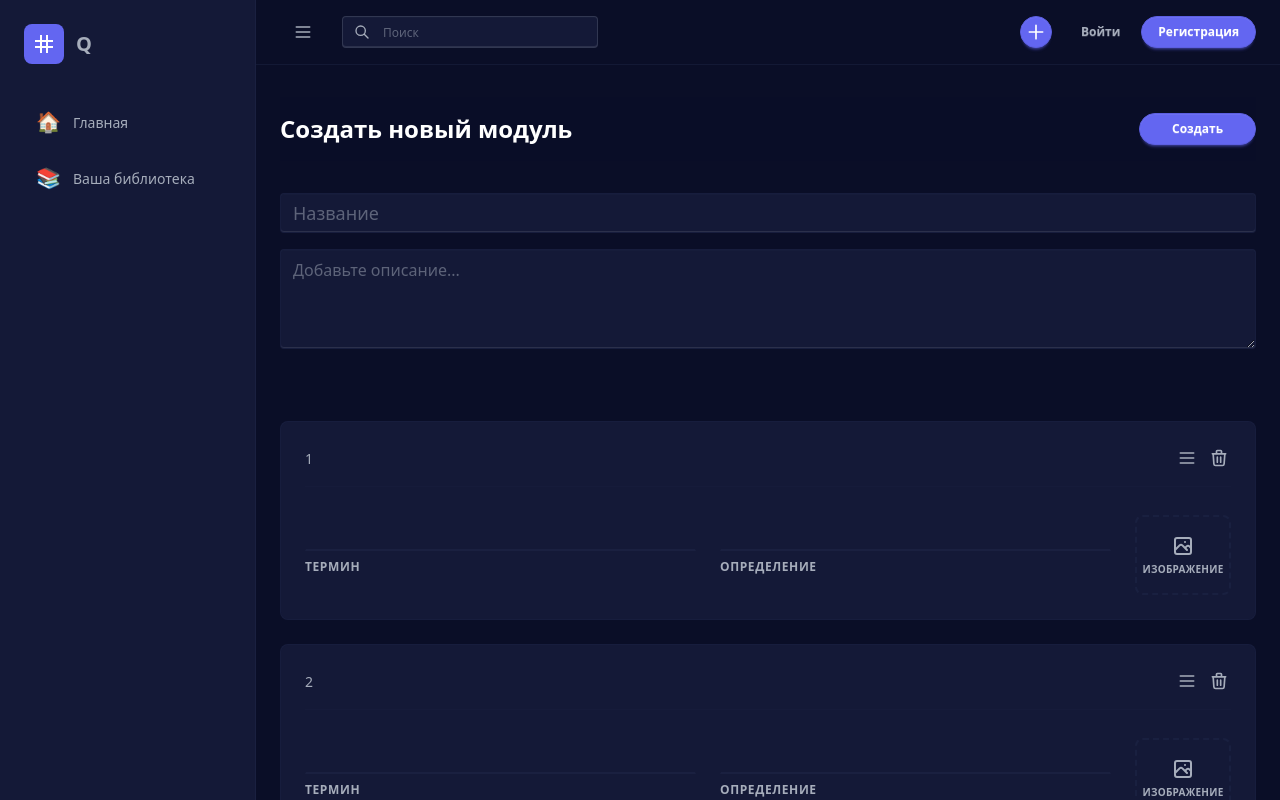
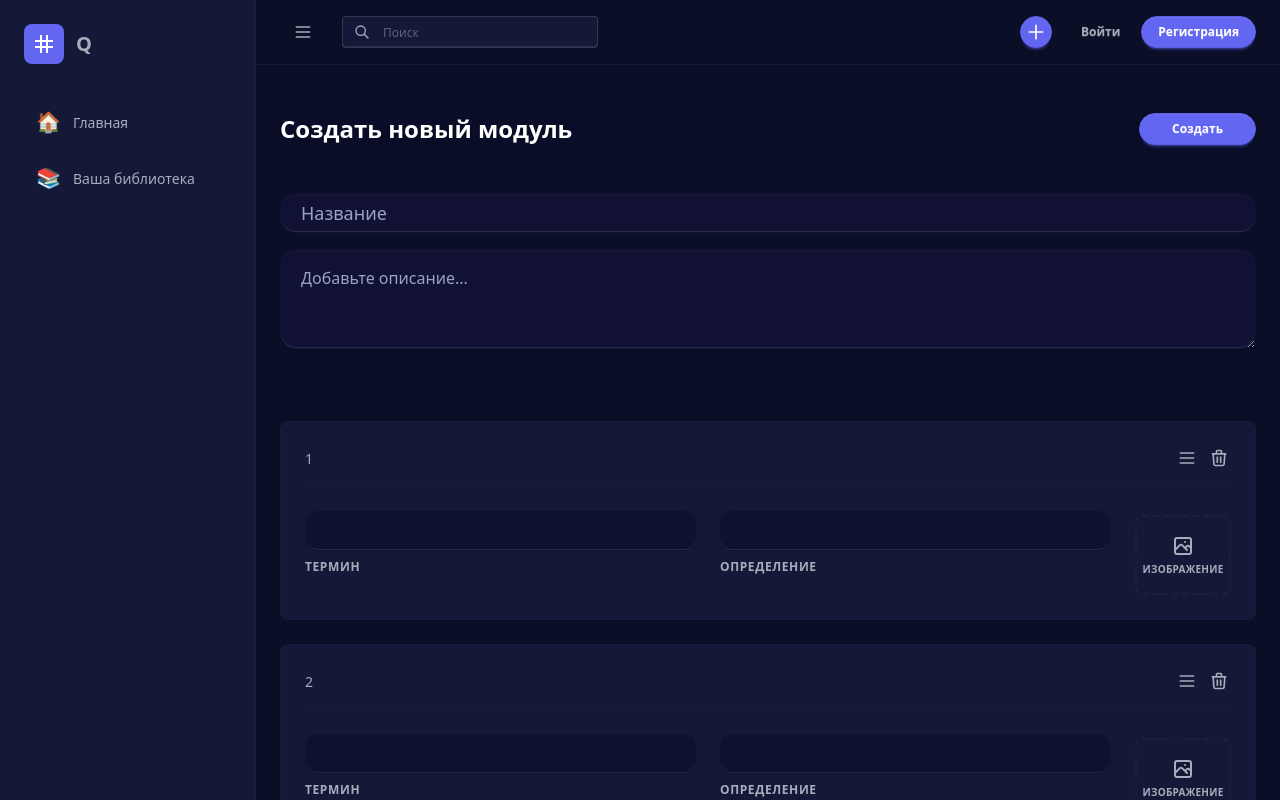
Before and after one commit to Manblax/flashcards2, a Next.js app: page /create in a window 1280 px wide. Shown: the top 800 px of the page. Built offline with nearby package versions, Linux system fonts and the light colour scheme; no server answers.

Commit message:
Refine module form input styling

```diff
--- a/components/ModuleForm.tsx
+++ b/components/ModuleForm.tsx
@@ -129,6 +129,15 @@ export default function ModuleForm({ initialData, mode }: ModuleFormProps) {
     }
   };
 
+  const moduleInputClassName =
+    "input w-full rounded-2xl border border-transparent bg-[#111233] px-5 text-lg font-medium text-white placeholder:text-[#98a2ca] transition-[border-color,box-shadow,background-color] duration-150 hover:bg-[#15183d] focus:bg-[#1d2149] focus:border-[#a9b0ff] focus:shadow-[0_0_0_1px_rgba(169,176,255,0.45)] focus:outline-none";
+
+  const moduleTextareaClassName =
+    "textarea w-full min-h-[100px] rounded-2xl border border-transparent bg-[#111233] px-5 py-4 text-base text-white placeholder:text-[#98a2ca] transition-[border-color,box-shadow,background-color] duration-150 hover:bg-[#15183d] focus:bg-[#1d2149] focus:border-[#a9b0ff] focus:shadow-[0_0_0_1px_rgba(169,176,255,0.45)] focus:outline-none";
+
+  const termInputClassName =
+    "input w-full rounded-xl border border-transparent bg-[#0f1130] px-4 text-lg font-semibold text-white placeholder:text-[#98a2ca] transition-[border-color,box-shadow,background-color] duration-150 hover:bg-[#14173a] focus:bg-[#1a1f45] focus:border-[#a9b0ff] focus:shadow-[0_0_0_1px_rgba(169,176,255,0.45)] focus:outline-none";
+
   return (
     <div className="max-w-5xl mx-auto">
       {/* Хедер формы с действиями */}
@@ -163,7 +172,7 @@ export default function ModuleForm({ initialData, mode }: ModuleFormProps) {
           <input
             type="text"
             placeholder="Название" // Для create
-            className="input input-bordered w-full bg-base-300/50 border-neutral/20 focus:border-primary/50 text-lg font-medium placeholder:text-neutral-content/50"
+            className={moduleInputClassName}
             value={title}
             onChange={(e) => setTitle(e.target.value)}
           />
@@ -171,7 +180,7 @@ export default function ModuleForm({ initialData, mode }: ModuleFormProps) {
         <div className="form-control">
           <textarea
             placeholder="Добавьте описание..."
-            className="textarea textarea-bordered w-full bg-base-300/50 border-neutral/20 focus:border-primary/50 text-base min-h-[100px] placeholder:text-neutral-content/50"
+            className={moduleTextareaClassName}
             value={description}
             onChange={(e) => setDescription(e.target.value)}
           />
@@ -214,7 +223,7 @@ export default function ModuleForm({ initialData, mode }: ModuleFormProps) {
                 <div className="flex-1 form-control w-full">
                   <input
                     type="text"
-                    className="input input-ghost w-full border-b-2 border-transparent border-b-neutral/30 focus:border-b-warning focus:bg-base-200/50 rounded-none px-0 text-white placeholder:text-neutral-content/50 transition-all text-lg"
+                    className={termInputClassName}
                     value={card.term}
                     onChange={(e) => updateCard(card.id, "term", e.target.value)}
                   />
@@ -227,7 +236,7 @@ export default function ModuleForm({ initialData, mode }: ModuleFormProps) {
                 <div className="flex-1 form-control w-full">
                   <input
                     type="text"
-                    className="input input-ghost w-full border-b-2 border-transparent border-b-neutral/30 focus:border-b-warning focus:bg-base-200/50 rounded-none px-0 text-white placeholder:text-neutral-content/50 transition-all text-lg"
+                    className={termInputClassName}
                     value={card.definition}
                     onChange={(e) => updateCard(card.id, "definition", e.target.value)}
                   />
```
